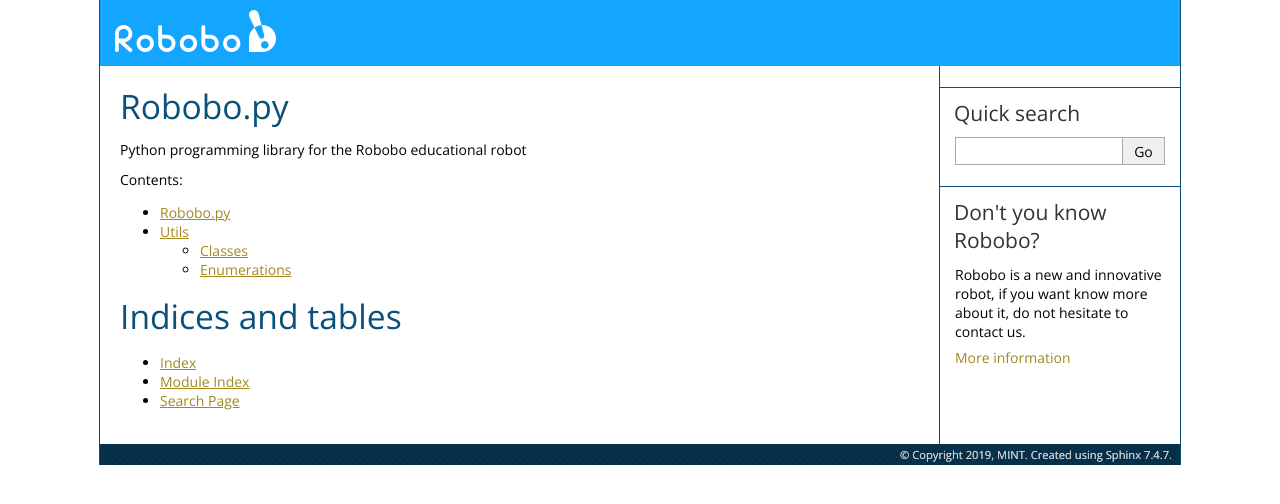
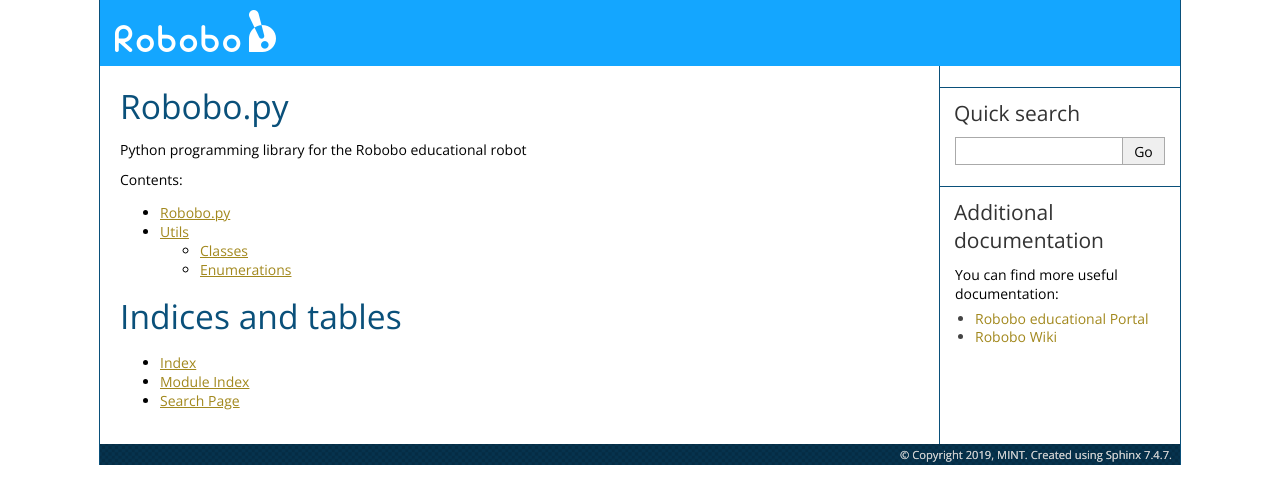
Before and after one commit to mintforpeople/robobo.py, a Sphinx documentation site: the page built from robobopy-doc/source/index.rst, in a window 1280 px wide. Shown: the top 504 px of the page. Built offline with Sphinx 7.4.7, drawn with Linux system fonts in a browser that asks for light colours.

Commit message:
Some fixes

```diff
--- a/State.py
+++ b/State.py
@@ -46,7 +46,7 @@
 
         self.qr = QRCode(0, 0, 0, 0, 0, 0, 0, 0, 0, "None")
 
-        self.lastNote = 0
+        self.lastNote = ''
         self.lastNoteDuration = 0
 
         self.wheelPosR = 0
--- a/remotelib.py
+++ b/remotelib.py
@@ -2,6 +2,7 @@
 import websocket
 import threading
 import time
+import sys
 
 from State import State
 from processors.PTProcessor import PTProcessor
@@ -32,7 +33,6 @@
         self.tiltLastTime = 0
 
         self.timeout = 10
-
 
     def filterMovement(self, speed, axis):
         if speed == 0:
@@ -109,7 +109,7 @@
         if self.connectionState == ConnectionState.CONNECTED:
             self.ws.send(msg.encode())
         else:
-            print("Error: Stablish connection before sending a message")
+            sys.exit("\nError: Establish connection before sending a message")
 
     def moveWheels(self, rspeed, lspeed, duration):
         if self.filterMovement(abs(rspeed)+abs(lspeed), "wheels"):
--- a/robobopy-doc/source/_templates/indexsidebar.html
+++ b/robobopy-doc/source/_templates/indexsidebar.html
@@ -1,33 +1,21 @@
 
 
-<h3>Don't you know Robobo?</h3>
-<p>Robobo is a new and innovative robot, if you want know more about it, do not hesitate to contact us.</p>
+<h3>Additional documentation</h3>
+<p>
+   You can find more useful documentation:
+</p>
 
-<a href="http://theroboboproject.com">More information</a>
+<ul style="list-style-type: disc; margin-left: 20px;">
+   <li>
+      <a target="_blank" href="http://education.theroboboproject.com">
+         Robobo educational Portal
+      </a>
+   </li>
+   <li>
+      <a target="_blank" href="https://bitbucket.org/mytechia/robobo-programming/wiki/Home">
+         Robobo Wiki
+      </a>
+   </li>
+</ul>
 
-<!--
-<p class="logo">A <a href="https://www.pocoo.org/">
-  <img src="{{ pathto("_static/pocoo.png", 1) }}" alt="Pocoo" /></a>
-  {%trans%}project{%endtrans%}</p>
-
-
-<h3>Download</h3>
-<p class="download">{%trans%}Current version: <a href="https://pypi.org/project/Sphinx/" alt="PyPI"><img src="https://img.shields.io/pypi/v/sphinx.svg"></a>{%endtrans%}</p>
-<p>{%trans%}Install Sphinx with:{%endtrans%}</p>
-<pre>pip install -U Sphinx</pre>
-
-<h3>{%trans%}Questions? Suggestions?{%endtrans%}</h3>
-
-<p>{%trans%}Join the <a href="https://groups.google.com/group/sphinx-users">sphinx-users</a> mailing list on Google Groups:{%endtrans%}</p>
-<div class="subscribeformwrapper">
-<form action="https://groups.google.com/group/sphinx-users/boxsubscribe"
-      class="subscribeform">
-  <input type="text" name="email" value="your@email"
-         onfocus="$(this).val('');" />
-  <input type="submit" name="sub" value="Subscribe" />
-</form>
 </div>
-<p>{%trans%}or come to the <tt>#sphinx-doc</tt> channel on FreeNode.{%endtrans%}</p>
-<p>{%trans%}You can also open an issue at the
-  <a href="https://github.com/sphinx-doc/sphinx/issues">tracker</a>.{%endtrans%}</p>
--->
--- a/robobopy-doc/source/_themes/sphinx13/layout.html
+++ b/robobopy-doc/source/_themes/sphinx13/layout.html
@@ -62,8 +62,11 @@
 {% endblock %}
 
 {% block rootrellink %}
-        <li><a href="{{ pathto('index') }}">Robobo.py home</a>&#160;|</li>
+        <li><a href="{{ pathto('index') }}">Home</a></li>
+<!--
+        <li><a href="{{ pathto('index') }}">Home</a>&#160;|</li>
         <li><a href="{{ pathto('contents') }}">Documentation</a> &#187;</li>
+-->
 {% endblock %}
 
 {% block header %}
--- a/robobopy-doc/source/utils.rst
+++ b/robobopy-doc/source/utils.rst
@@ -37,6 +37,11 @@
     :show-inheritance:
 
 .. automodule:: utils.QRCode
+    :members:
+    :undoc-members:
+    :show-inheritance:
+
+.. automodule:: utils.Tap
     :members:
     :undoc-members:
     :show-inheritance:
```
